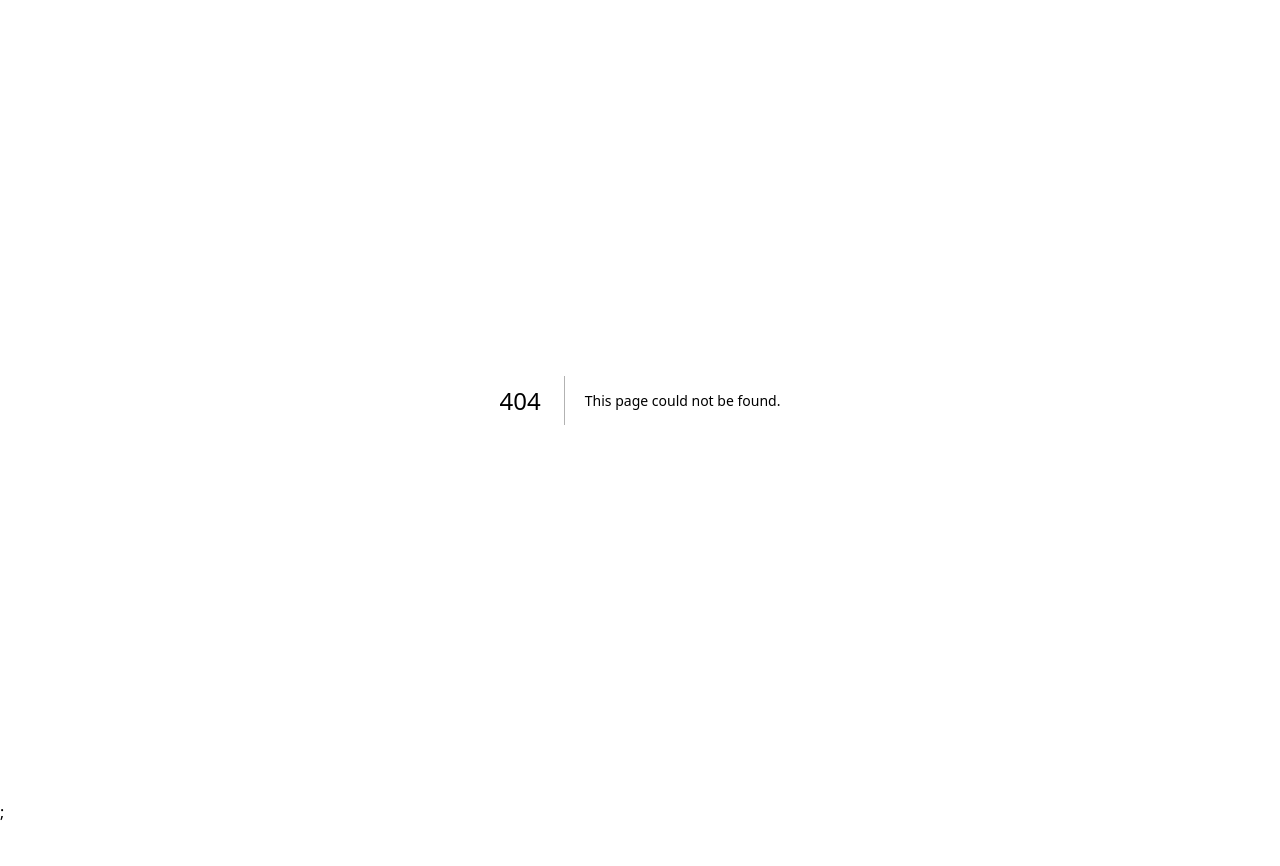
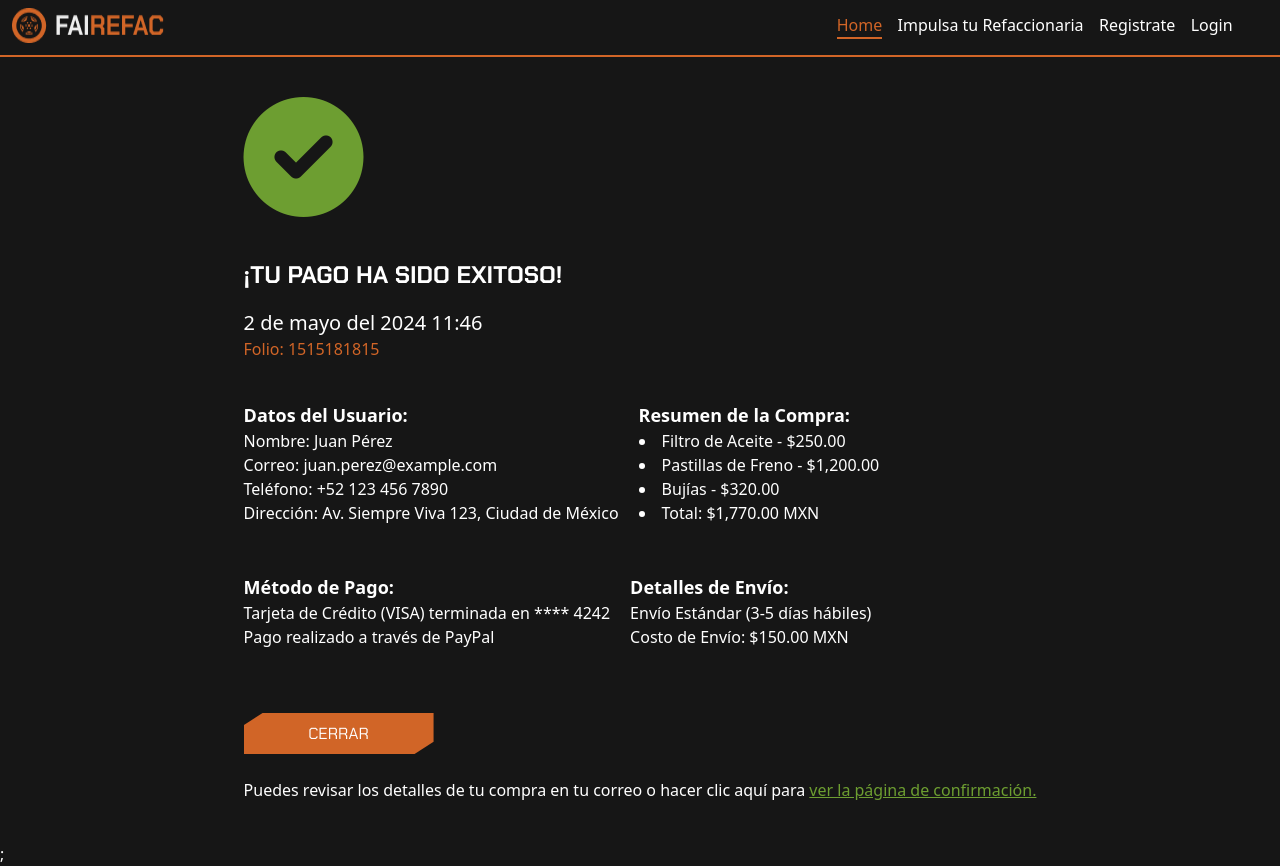
Before and after one commit to aleTorres05/FaiRefacFront, a Next.js app: page /comfirm-payment in a window 1280 px wide. Before the commit this address had no page. Before the commit the page ends 824 px from the top, so only its background shows below. Built offline with nearby package versions, Linux system fonts and the light colour scheme.

Commit message:
Create/ create thanks Page and confirmation Page

```diff
--- a/pages/_document.jsx
+++ b/pages/_document.jsx
@@ -3,7 +3,12 @@ import { Html, Head, Main, NextScript } from "next/document";
 export default function Document() {
   return (
     <Html lang="en">
-      <Head />
+      <Head>
+        <link
+          href="https://cdnjs.cloudflare.com/ajax/libs/font-awesome/6.0.0-beta3/css/all.min.css"
+          rel="stylesheet"
+        />
+      </Head>
       <body className="antialiased">
         <Main />
         <NextScript />
--- /dev/null
+++ b/pages/comfirm-payment.jsx
@@ -0,0 +1,74 @@
+import Header from "@/components/Header";
+import clsx from "clsx";
+
+export default function ConfimPayment() {
+  return (
+    <>
+      <Header />
+      <main className="flex flex-1 flex-col justify-center items-center my-5">
+        <div className="p-5">
+          <i className="fa-solid fa-circle-check text-[120px] mb-10 text-[#6D9E31]" />
+          <h3 className="font-chakra font-bold text-2xl leading-normal uppercase">
+            ¡Tu pago ha sido Exitoso!
+          </h3>
+
+          <div className="my-4">
+            <p className="text-xl">2 de mayo del 2024 11:46</p>
+            <p className="text-[#D16527]">Folio: 1515181815</p>
+          </div>
+
+          <div className="flex flex-col lg:flex-row lg:gap-5">
+            <div className="my-6">
+              <h4 className="font-bold text-lg">Datos del Usuario:</h4>
+              <p className="text-base">Nombre: Juan Pérez</p>
+              <p className="text-base">Correo: juan.perez@example.com</p>
+              <p className="text-base">Teléfono: +52 123 456 7890</p>
+              <p className="text-base">
+                Dirección: Av. Siempre Viva 123, Ciudad de México
+              </p>
+            </div>
+
+            <div className="my-6">
+              <h4 className="font-bold text-lg">Resumen de la Compra:</h4>
+              <ul className="list-disc list-inside">
+                <li className="text-base">Filtro de Aceite - $250.00</li>
+                <li className="text-base">Pastillas de Freno - $1,200.00</li>
+                <li className="text-base">Bujías - $320.00</li>
+                <li className="text-base">Total: $1,770.00 MXN</li>
+              </ul>
+            </div>
+          </div>
+
+          <div className="flex flex-col lg:flex-row lg:gap-5">
+            <div className="my-6">
+              <h4 className="font-bold text-lg">Método de Pago:</h4>
+              <p className="text-base">
+                Tarjeta de Crédito (VISA) terminada en **** 4242
+              </p>
+              <p className="text-base">Pago realizado a través de PayPal</p>
+            </div>
+
+            <div className="my-6">
+              <h4 className="font-bold text-lg">Detalles de Envío:</h4>
+              <p className="text-base">Envío Estándar (3-5 días hábiles)</p>
+              <p className="text-base">Costo de Envío: $150.00 MXN</p>
+            </div>
+          </div>
+          <button className="bg-[#D16527] font-chakra w-[190px] h-[41px] uppercase mt-10">
+            cerrar
+          </button>
+
+          <div className="mt-6">
+            <p className="text-base">
+              Puedes revisar los detalles de tu compra en tu correo o hacer clic
+              aquí para
+              <a href="/thank-you" className="text-[#6D9E31] underline ml-1">
+                ver la página de confirmación.
+              </a>
+            </p>
+          </div>
+        </div>
+      </main>
+    </>
+  );
+}
--- /dev/null
+++ b/pages/quote-sent.jsx
@@ -0,0 +1,32 @@
+import Header from "@/components/Header";
+import clsx from "clsx";
+
+export default function QuoteSent() {
+  return (
+    <>
+      <Header />
+      <main className="flex h-[90vh] flex-1 flex-col justify-center items-center">
+        <div className="p-5">
+          <i className="fa-solid fa-circle-check text-[120px] mb-10" />
+          <h3 className="font-chakra  font-bold text-2xl leading-normal uppercase">
+            Haz soliictado una cotización
+          </h3>
+
+          <div className="my-4">
+            <p className="text-xl">2 de mayo del 2024 11:46</p>
+            <p className="text-[#D16527]">Solicitada</p>
+          </div>
+          <div className="flex flex-row items-center gap-3">
+            <i className="fa-solid fa-circle-info text-xl"></i>
+            <span>
+              Una vez aceptada la cotización, la solicitud quedará cancelada
+            </span>
+          </div>
+          <button className="bg-[#D16527] font-chakra w-[190px] h-[41px] uppercase mt-10">
+            cerrar
+          </button>
+        </div>
+      </main>
+    </>
+  );
+}
```
